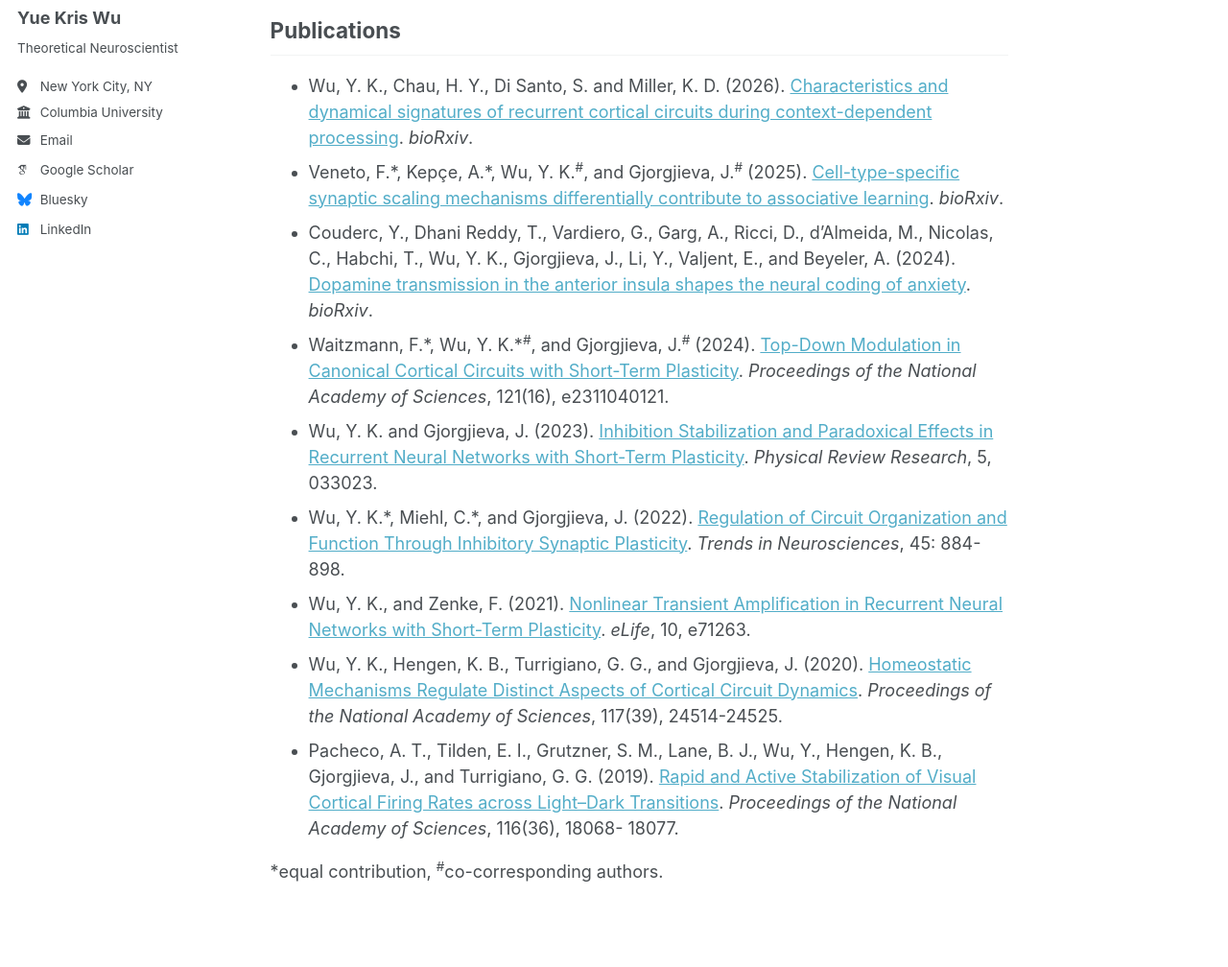
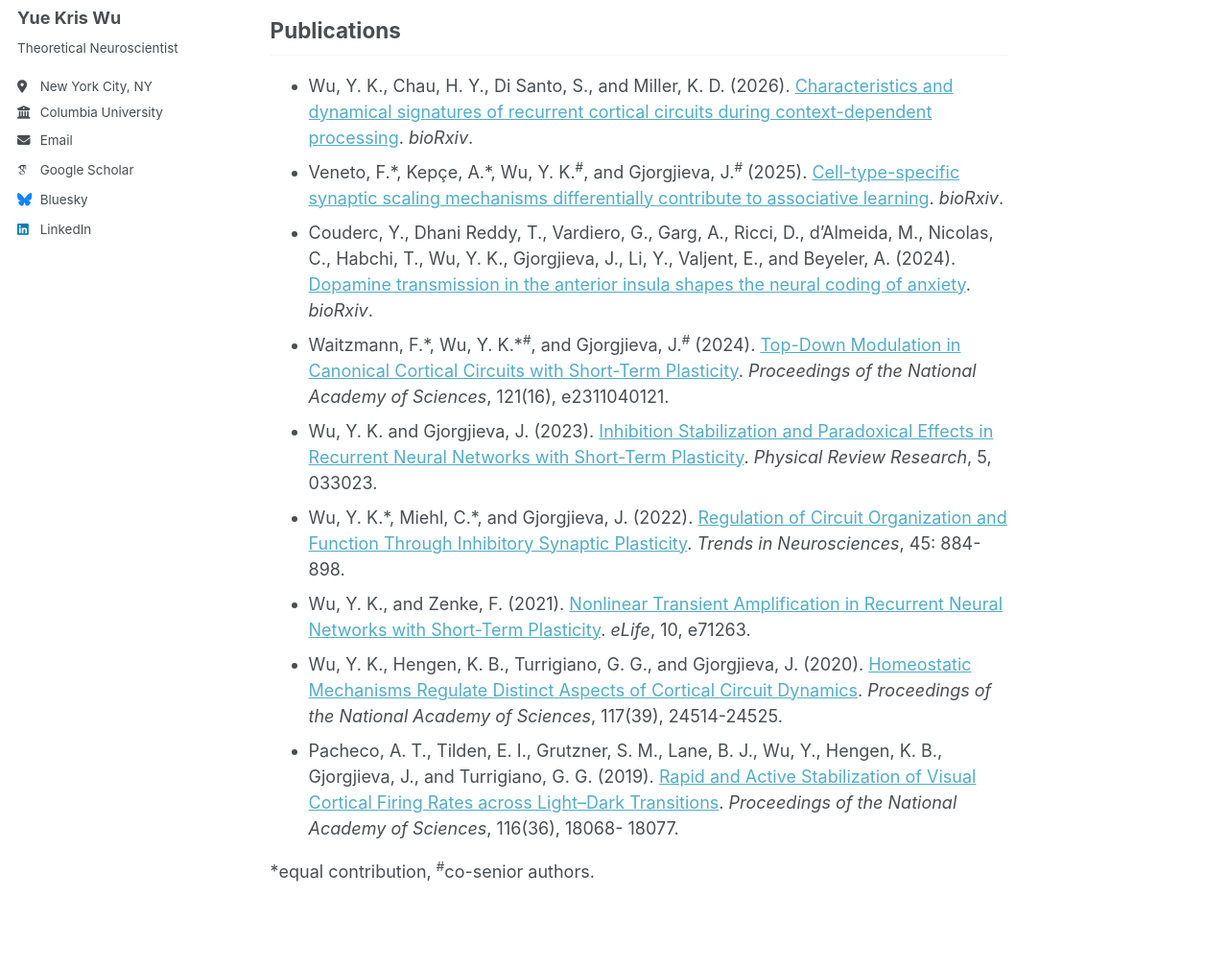
Before and after one commit to yuekriswu/yuekriswu.github.io, a Jekyll site: the page built from _pages/about.md, in a window 1280 px wide and 1400 px high, scrolled down 691 px. Shown: the part 255-1263 px from the top of the window at 96% size. Built offline with Jekyll 4.4.1, drawn with Linux system fonts in a browser that asks for light colours; emoji names are drawn with the system emoji font; some web fonts are replaced; a script bundle is joined from its source files by our own code; library files that are not in the unit come from our copies.

Commit message:
Update authorship note in publications section

```diff
--- a/_pages/about.md
+++ b/_pages/about.md
@@ -27,7 +27,7 @@ News
 
 Publications
 ------
-* Wu, Y. K., Chau, H. Y., Di Santo, S. and Miller, K. D. (2026). [Characteristics and dynamical signatures of recurrent cortical circuits during context-dependent processing](https://www.biorxiv.org/content/10.64898/2026.02.06.704473v1). *bioRxiv*.
+* Wu, Y. K., Chau, H. Y., Di Santo, S., and Miller, K. D. (2026). [Characteristics and dynamical signatures of recurrent cortical circuits during context-dependent processing](https://www.biorxiv.org/content/10.64898/2026.02.06.704473v1). *bioRxiv*.
 * Veneto, F.\*, Kepçe, A.\*, Wu, Y. K.<sup>\#</sup>, and Gjorgjieva, J.<sup>\#</sup> (2025). [Cell-type-specific synaptic scaling mechanisms differentially contribute to associative learning](https://www.biorxiv.org/content/10.1101/2025.05.14.654005v1). *bioRxiv*.
 * Couderc, Y., Dhani Reddy, T., Vardiero, G., Garg, A., Ricci, D., d’Almeida, M., Nicolas, C., Habchi, T., Wu, Y. K., Gjorgjieva, J., Li, Y., Valjent, E., and Beyeler, A. (2024). [Dopamine transmission in the anterior insula shapes the neural coding of anxiety](https://www.biorxiv.org/content/10.1101/2024.10.25.620186v2). *bioRxiv*.
 * Waitzmann, F.\*, Wu, Y. K.\*<sup>\#</sup>, and Gjorgjieva, J.<sup>\#</sup> (2024). [Top-Down Modulation in Canonical Cortical Circuits with Short-Term Plasticity](https://www.pnas.org/doi/10.1073/pnas.2311040121). *Proceedings of the National Academy of Sciences*, 121(16), e2311040121.
@@ -37,4 +37,4 @@ Publications
 * Wu, Y. K., Hengen, K. B., Turrigiano, G. G., and Gjorgjieva, J. (2020). [Homeostatic Mechanisms Regulate Distinct Aspects of Cortical Circuit Dynamics](https://www.pnas.org/doi/10.1073/pnas.1918368117). *Proceedings of the National Academy of Sciences*, 117(39), 24514-24525.
 * Pacheco, A. T., Tilden, E. I., Grutzner, S. M., Lane, B. J., Wu, Y., Hengen, K. B., Gjorgjieva, J., and Turrigiano, G. G. (2019). [Rapid and Active Stabilization of Visual Cortical Firing Rates across Light–Dark Transitions](https://www.pnas.org/doi/10.1073/pnas.1906595116). *Proceedings of the National Academy of Sciences*, 116(36), 18068- 18077.
 
-\*equal contribution, <sup>\#</sup>co-corresponding authors.
+\*equal contribution, <sup>\#</sup>co-senior authors.
```
